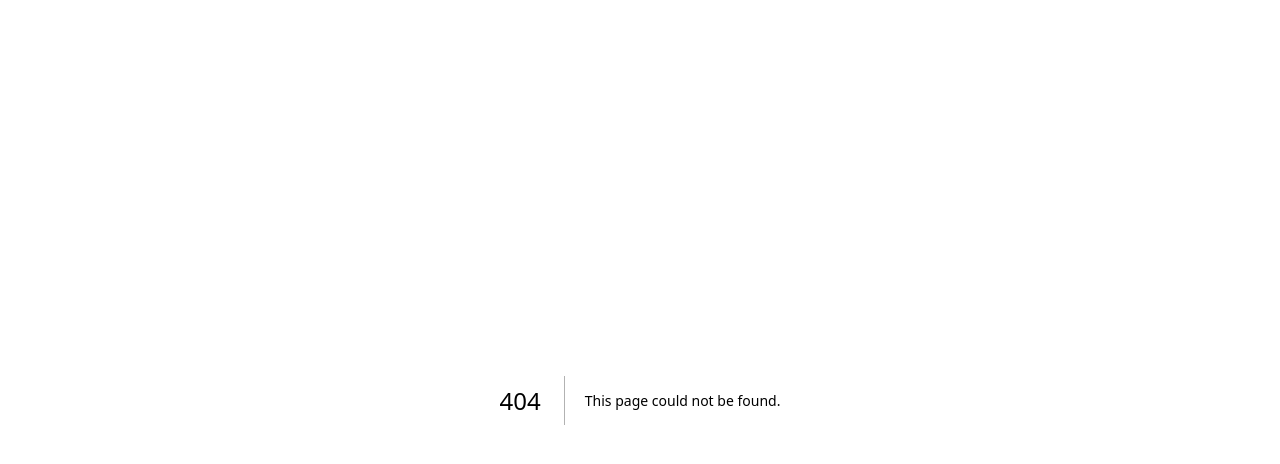
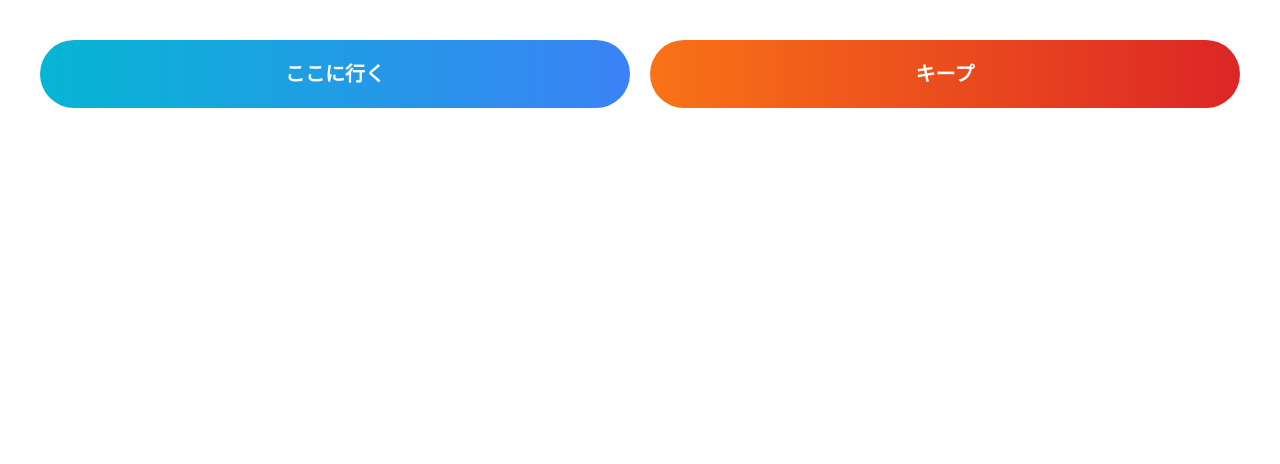
Before and after one commit to iputapp/lounas, a Next.js app: page /test/decided-button in a window 1280 px wide. Before the commit this address had no page. Shown: the top 464 px of the page. Built offline with nearby package versions, Linux system fonts and the light colour scheme.

Commit message:
見た目の変更

```diff
--- /dev/null
+++ b/src/app/test/decided-button/page.tsx
@@ -0,0 +1,12 @@
+"use client";
+
+import { BackButton } from "@/components/buttons/DecidedButton";
+
+export default function TestBackButton() {
+  return (
+    <div className="m-10 grid grid-cols-2 gap-5 ">
+      <BackButton text="ここに行く" id="" color="god" />
+      <BackButton text="キープ" id="" color="red" />
+    </div>
+  );
+}
--- a/src/components/buttons/decidedbutton.module.scss
+++ b/src/components/buttons/decidedbutton.module.scss
@@ -1,21 +1,29 @@
 @use "variables" as var;
+
+.box {
+  @apply items-center justify-center rounded-full;
+}
 
 .blue {
   background-color: #07f;
 
-  @apply flex items-center justify-center;
+  @apply flex items-center justify-center rounded-full;
 }
 
 .red {
-  background-color: #f00;
-
-  @apply flex items-center justify-center;
+  @apply flex items-center justify-center rounded-full bg-gradient-to-r from-orange-500 to-red-600;
 }
 
 .aqua {
   background-color: #0ff;
+
+  @apply flex items-center justify-center rounded-full;
 }
 
 .god {
-  @apply bg-gradient-to-r from-cyan-500 to-blue-500;
+  @apply flex items-center justify-center rounded-full bg-gradient-to-r from-cyan-500 to-blue-500;
 }
+
+.text {
+  @apply p-5 text-xl font-bold text-white;
+}
```
